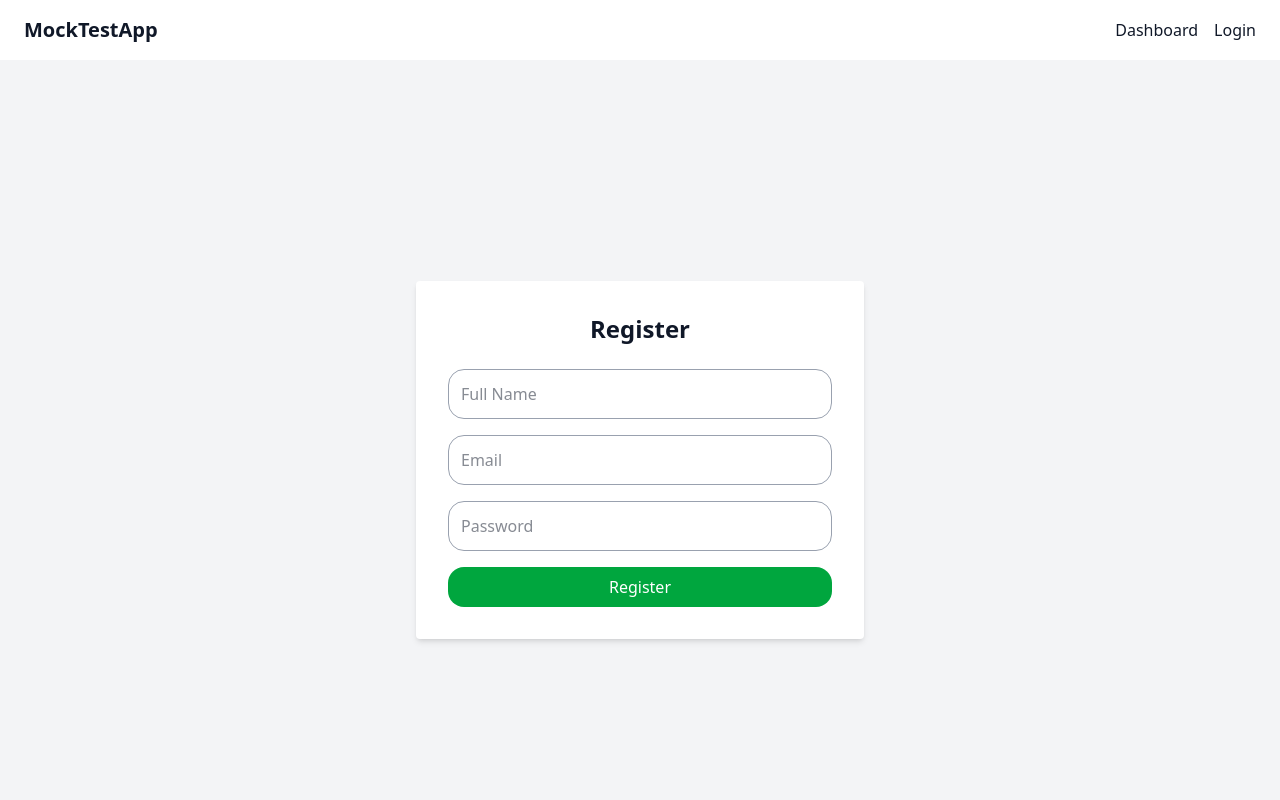
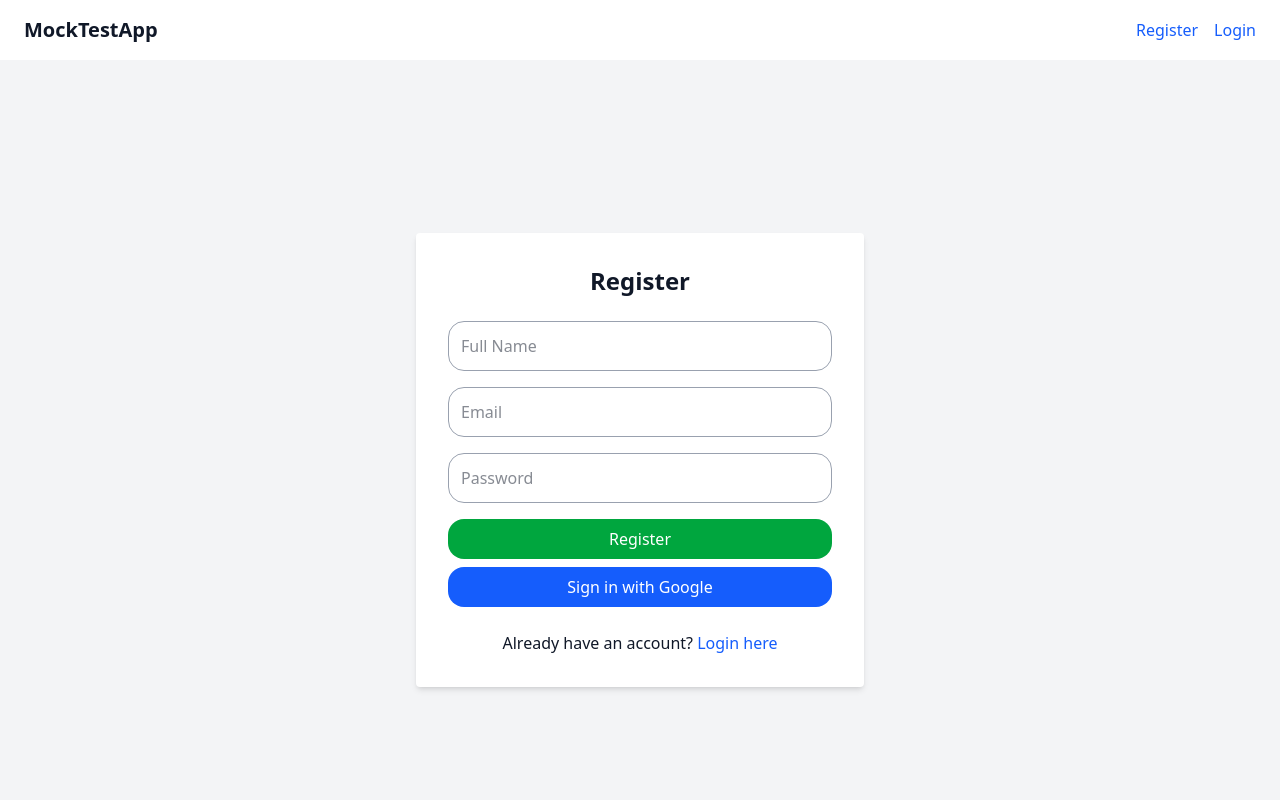
Before and after one commit to Uditsng/Abhyas, a Next.js app: page /auth/register in a window 1280 px wide. Shown: the top 800 px of the page. Built offline with nearby package versions, Linux system fonts and the light colour scheme; no server answers.

Commit message:
Added Firebase Auth,Fixed Navbar, added Login, Logout option

```diff
--- a/app/auth/login/page.jsx
+++ b/app/auth/login/page.jsx
@@ -1,12 +1,13 @@
 'use client';
 
 import { useState, useEffect } from 'react';
-import { useRouter } from 'next/navigation';
+import { useRouter } from 'next/navigation'
 
 export default function LoginPage() {
   const router = useRouter();
   const [email, setEmail] = useState('');
   const [password, setPassword] = useState('');
+
 
   const handleLogin = (e) => {
     e.preventDefault();
--- a/app/auth/register/page.jsx
+++ b/app/auth/register/page.jsx
@@ -2,8 +2,10 @@
 
 import { useState } from 'react';
 import { useRouter } from 'next/navigation';
+import { createUserWithEmailAndPassword } from 'firebase/auth';
+import Link from 'next/link';
+import { useAuth } from '@/components/AuthContext'; // Ensure this is correctly implemented and provides signIn
 import { auth } from '@/lib/firebase';
-import { createUserWithEmailAndPassword } from 'firebase/auth';
 
 export default function RegisterPage() {
 
@@ -12,12 +14,20 @@ export default function RegisterPage() {
   const [email, setEmail] = useState('');
   const [password, setPassword] = useState('');
   const [error, setError] = useState('');
+  const [isLoading, setIsLoading] = useState(false);
+  const [success, setSuccess] = useState(false);
+  const {signIn} = useAuth();
 
   const handleRegister = async (e) => {
     e.preventDefault();
+    setIsLoading(true);
+    setError('');
+
+
 
     if (!name || !email || !password) {
       setError('All fields are required');
+      setIsLoading(false);
       return;
     }
 
@@ -25,12 +35,32 @@ export default function RegisterPage() {
       const userCred = await createUserWithEmailAndPassword(auth, email, password);
       const user = userCred.user;
 
-      //Save name temporarily in local Storage for greeting
+      // Save name temporarily in local Storage for greeting
       localStorage.setItem('mockUser', JSON.stringify({ name, email }));
 
-      router.push('/auth/login');
+      // Show success message
+      setSuccess(true);
+
+      // Redirect after a short delay to let user see success message
+      setTimeout(() => {
+        router.push('/dashboard');
+      }, 2000);
+
     } catch (err) {
-      setError(err.message);
+      let errorMessage = 'Registration failed. Please try again.';
+
+      // Extract specific Firebase error messages
+      if (err.code === 'auth/email-already-in-use') {
+        errorMessage = 'Email already in use. Please use a different email.';
+      } else if (err.code === 'auth/weak-password') {
+        errorMessage = 'Password is too weak. Please use a stronger password.';
+      } else if (err.code === 'auth/invalid-email') {
+        errorMessage = 'Invalid email address.';
+      }
+
+      setError(errorMessage);
+    } finally {
+      setIsLoading(false);
     }
   };
 
@@ -38,6 +68,12 @@ export default function RegisterPage() {
     <div className="min-h-screen flex items-center justify-center bg-gray-100">
       <div className="bg-white p-8 rounded shadow-md w-full max-w-md">
         <h1 className="text-2xl text-center font-bold mb-6">Register</h1>
+
+        {success ? (
+          <div className="bg-green-100 border border-green-400 text-green-700 px-4 py-3 rounded mb-4">
+            <p>Registration successful! Redirecting to dashboard ...</p>
+          </div>
+        ) : (
           <form onSubmit={handleRegister}>
             <input
               type="text"
@@ -63,14 +99,47 @@ export default function RegisterPage() {
               onChange={(e) => setPassword(e.target.value)}
               required
             />
-          {error && <p className="text-red-500 mb-2">{error}</p>}
+
+            {error && (
+              <div className="bg-red-100 border border-red-400 text-red-700 px-4 py-3 rounded mb-4">
+                <p>{error}</p>
+              </div>
+            )}
+
             <button
               type="submit"
-            className="w-full bg-green-600 text-white py-2 rounded-2xl p-3 hover:bg-green-700"
+              className={`w-full bg-green-600 text-white py-2 rounded-2xl p-3 hover:bg-green-700 ${isLoading ? 'opacity-70 cursor-not-allowed' : ''}`}
+              disabled={isLoading}
             >
-            Register
+              {isLoading ? 'Registering...' : 'Register'}
             </button>
+
+            <button
+              type="button"
+              onClick={async () => {
+                try {
+                  setIsLoading(true);
+                  await signIn(); // Ensure this function is implemented in AuthContext
+                  router.push('/dashboard');
+                } catch (err) {
+                  setError('Google sign-in failed. Please try again.');
+                } finally {
+                  setIsLoading(false);
+                }
+              }}
+              className={`w-full bg-blue-600 text-white my-2 py-2 rounded-2xl p-3 hover:bg-blue-700 ${isLoading ? 'opacity-70 cursor-not-allowed' : ''}`}
+              disabled={isLoading}
+            >
+              {isLoading ? 'Signing in...' : 'Sign in with Google'}
+            </button>
+
+
+
+            <div className="text-center mt-4">
+              <p>Already have an account? <Link href="/auth/login" className="text-blue-600 hover:underline">Login here</Link></p>
+            </div>
           </form>
+        )}
       </div>
     </div>
   );
--- a/app/layout.jsx
+++ b/app/layout.jsx
@@ -2,6 +2,7 @@
 import './globals.css';
 import Navbar from '@/components/Navbar';
 import Footer from '@/components/Footer';
+import { AuthProvider } from '@/components/AuthContext';
 
 export const metadata = {
   title: 'Mock Test Series App',
@@ -11,10 +12,13 @@ export const metadata = {
 export default function RootLayout({ children }) {
   return (
     <html lang="en">
+
+      <body className="bg-gray-50 text-gray-900">
       <Navbar/>
-      <body className="bg-gray-50 text-gray-900">
+      <AuthProvider>
         {children}
-        <Footer/>
+      </AuthProvider>
+      <Footer/>
       </body>
     </html>
   );
--- /dev/null
+++ b/components/AuthContext.jsx
@@ -0,0 +1,46 @@
+'use client';
+
+import { createContext, useContext, useEffect, useState } from 'react';
+import { onAuthStateChanged, signInWithPopup, GoogleAuthProvider, signOut } from 'firebase/auth';
+import {auth} from '@/lib/firebase'
+
+const AuthContext = createContext(null);
+
+export function AuthProvider({ children }) {
+  const [user, setUser] = useState(null);
+
+  useEffect(() => {
+    const unsubscribe = onAuthStateChanged(auth, (user) => {
+      if (user) {
+        setUser(user);
+      } else {
+        setUser(null);
+      }
+    });
+    return () => unsubscribe();
+  }, []);
+
+  const signIn = async () => {
+    const provider = new GoogleAuthProvider();
+    try {
+      return await signInWithPopup(auth, provider);
+    } catch (error) {
+      console.error('Error during sign-in:', error);
+      throw error;
+    }
+  };
+
+  const logOut = () => {
+    return signOut(auth);
+  };
+
+  return (
+    <AuthContext.Provider value={{ user, signIn, logOut }}>
+      {children}
+    </AuthContext.Provider>
+  );
+}
+
+export function useAuth() {
+  return useContext(AuthContext);
+}
--- a/components/Navbar.jsx
+++ b/components/Navbar.jsx
@@ -1,29 +1,28 @@
 'use client'
 
 import { useRouter } from "next/navigation"
-import { onAuthStateChanged } from 'firebase/auth';
 import { useEffect, useState } from "react"
-import {auth} from '@/lib/firebase'
+
 
 export default function Navbar() {
 
     const router = useRouter()
-    const [username, setUsername] = useState(' ')
-    const [loggedIn, setLoggedIn] = useState(false)
-
+    const [username, setUsername] = useState('')
 
     useEffect(() => {
-        const unsubscribe = onAuthStateChanged(auth, (user) => {
-          if (user) {
-            setLoggedIn(true);
-            setUsername( user.email);
-          } else {
-            setLoggedIn(false);
-            setUsername('');
-          }
-        });
-        return () => unsubscribe(); // Clean up the listener
-    }, []);
+        // Fetch username from local storage
+        const storedUser = JSON.parse(localStorage.getItem('mockUser'));
+        if (storedUser && storedUser.name) {
+            setUsername(storedUser.name); // Update the username state
+        }
+    }, []); // Runs once when the component mounts
+
+    const handleLogout =()=>{
+        localStorage.removeItem('mockUser')
+        setUsername('')
+        router.push('/')
+
+    }
 
     return(
         <nav
@@ -37,19 +36,42 @@ export default function Navbar() {
 
             <div className="space-x-4">
             {/* {condition && <div>Show this only if true</div>} */}
-                {username && <span className="text-gray-800">Welcome, {username} 🙌 </span> }
+                {username ? (
+
+                // Show these options when the user is logged in
+                <>
+                <span className="text-gray-800">Welcome, {username} 🙌 </span>
 
                 <button
                 onClick={()=> router.push('/dashboard')}
-                className="test-blue-600 hover:underline" >
+                className="text-red-600 hover:underline">
                     Dashboard
                 </button>
 
                 <button
+                onClick={handleLogout}
+                className="text-red-600 hover:underline">
+                Logout
+                </button>
+                </>
+
+                ) : (
+
+                // Show these options when the user is not logged in
+                    <>
+                <button
+                onClick={()=> router.push('/auth/register')}
+                className="text-blue-600 hover:underline" >
+                    Register
+                </button>
+
+                <button
                 onClick={()=> router.push('/auth/login')}
-                className="test-blue-600 hover:underline" >
+                className="text-blue-600 hover:underline" >
                     Login
                 </button>
+                </>
+                )}
             </div>
         </nav>
     )
--- a/package.json
+++ b/package.json
@@ -10,7 +10,7 @@
   },
   "dependencies": {
     "firebase": "^11.6.0",
-    "next": "15.3.0",
+    "next": "^15.3.1",
     "prop-types": "^15.8.1",
     "react": "^19.0.0",
     "react-dom": "^19.0.0"
```
Also changed, not shown: lib/firebase.js (+0 -9 lines), 2 other files (tests, documents, lock files or other folders). Lines whose indentation alone changed are shown as unchanged.
